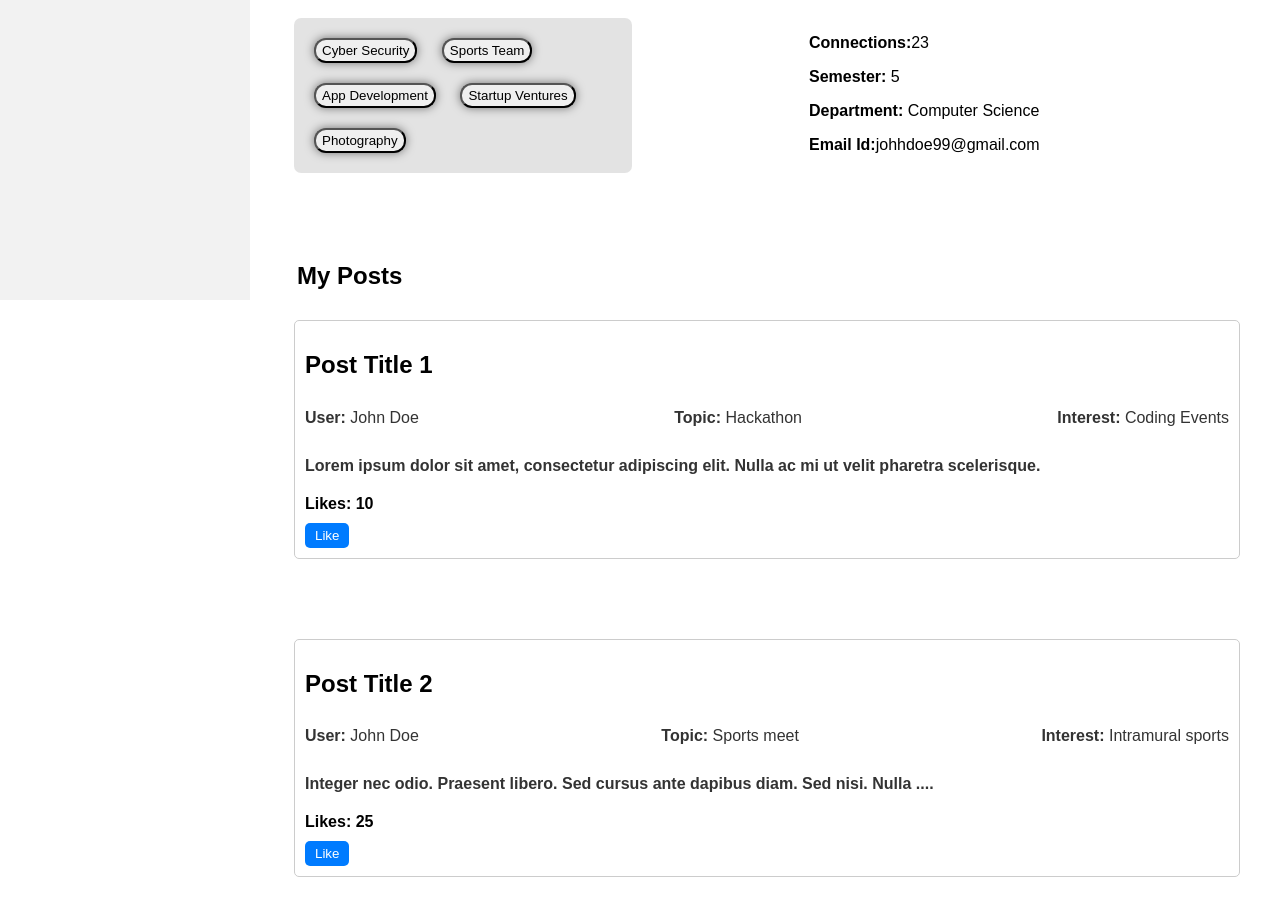
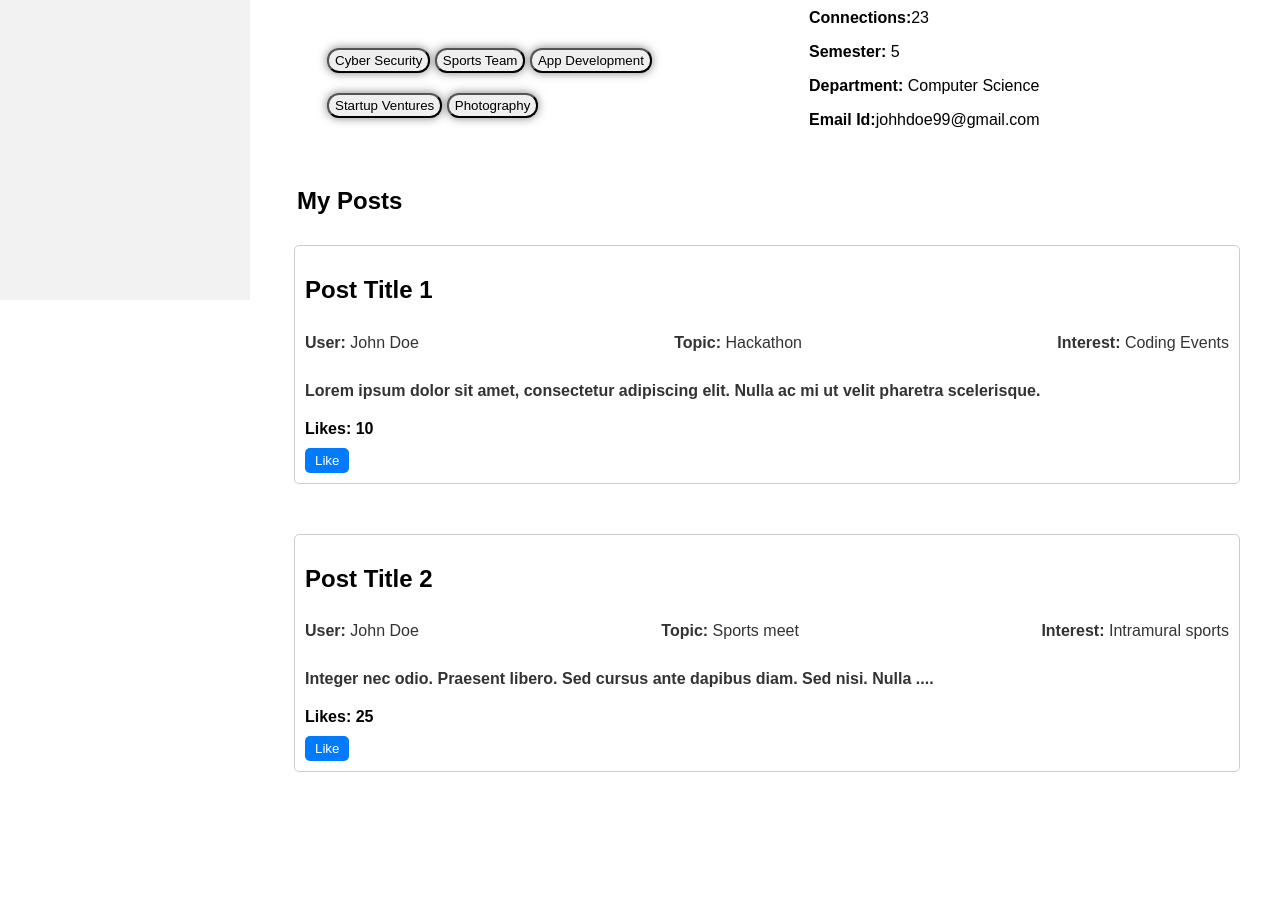
Before and after one commit to gowrilvinod/Campusconnectfrontend, a plain HTML site: page Profile/pro2.html in a window 1280 px wide. Shown: the part 500-1417 px from the top of the page. After the commit the page ends 1342 px from the top, so only its background shows below. Drawn offline with Linux system fonts and the light colour scheme.

Commit message:
Add files via upload

```diff
--- a/Profile/pro2.html
+++ b/Profile/pro2.html
@@ -68,8 +68,8 @@
             <button class="like-button">Like</button>
           </div>
         </div>
-     </div>
-     <div class="content">
+
+
       <div class="post">
         <h2>Post Title 2</h2>
         <div class="user-topic">
--- a/Profile/profile.css
+++ b/Profile/profile.css
@@ -47,7 +47,8 @@ body {
 
 .content {
   margin-left: 522px;
-  padding: 20px;
+padding: 20px;
+margin-top: -50px;
 
 }
 
@@ -59,7 +60,7 @@ body {
   border: 1px solid #ccc;
   padding: 10px;
   border-radius: 5px;
-  margin-bottom: 20px;
+  margin-bottom: 50px;
   margin-top: 20px;
   margin-left: -248px;
   margin-right: 20px;
@@ -161,12 +162,12 @@ body {
   margin-right: 20px;
 }
 .interests{
-  margin-left: 294px;
-  margin-top: 27px;
-  background-color: #d3d3d3a3;
-  padding: 10px;
-  border-radius: 7px;
-  width:318px;
+  margin-left: 307px;
+margin-top: 27px;
+height:auto;
+padding: 20px;
+
+width:333px;
 }
 .profile-details  {
   font-size: 12px;
@@ -192,7 +193,7 @@ body {
 }
 
 .I2{
-  margin: 10px;
+  margin: 10px 0; /* Increase the vertical margin to add more space between interests */
   border-radius: 12px;
   box-shadow: 0 0 10px rgba(0, 0, 0, 0.5);
   height: 25px;
```
